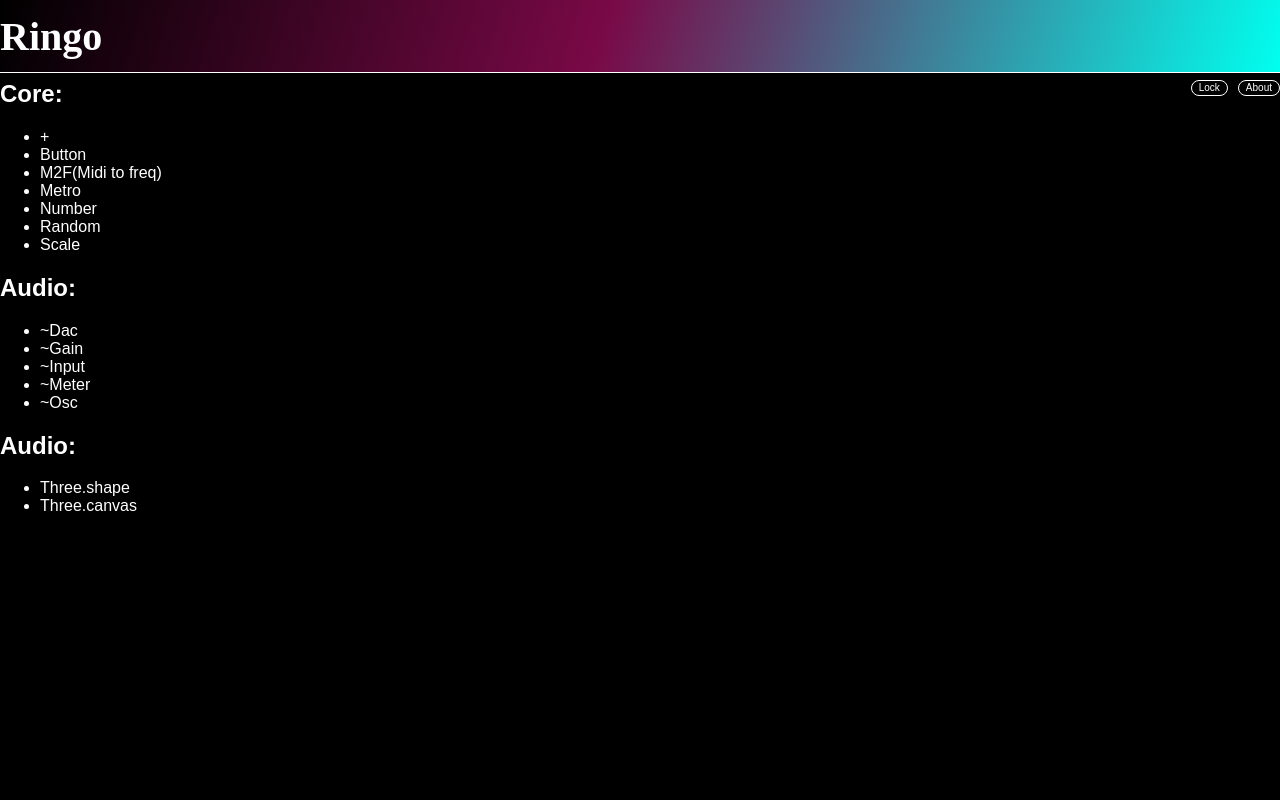
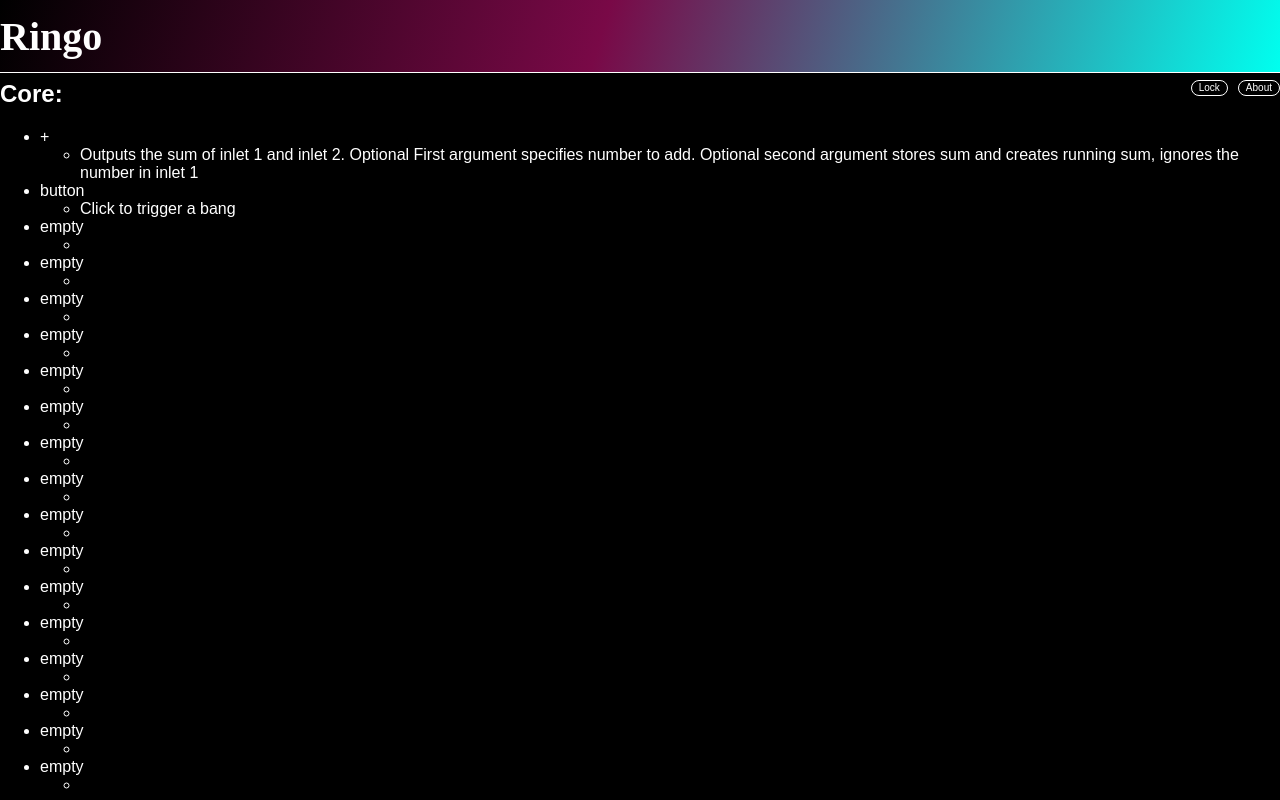
Before and after one commit to qscacheri/ringo, a React (Create React App) app in the folder frontend/: page /about in a window 1280 px wide. Shown: the top 800 px of the page. Built offline with nearby package versions, Linux system fonts and the light colour scheme; a web font is replaced by a local one.

Commit message:
set up basic auto docs

```diff
--- a/frontend/src/js/RingoObjects/base/RingoObject.js
+++ b/frontend/src/js/RingoObjects/base/RingoObject.js
@@ -1,12 +1,14 @@
 class RingoObject {
+    static objectDescription = ""
+    static type = 'EMPTY'
+
     constructor(processor, position) {
         this.processor = processor
-        this.numInlets = 1
-        this.numOutlets = 1
+        this.numInlets = 0
+        this.numOutlets = 0
         this.receivers = []
         this.attributes = {}
         this.position = { x: 0, y: 0 }
-        this.type = 'EMPTY'
         this.hasDSP = false
         this.outletDescriptions = []
         this.inletDescriptions = []
--- a/frontend/src/js/RingoObjects/core/AddObject.js
+++ b/frontend/src/js/RingoObjects/core/AddObject.js
@@ -1,6 +1,15 @@
 import RingoObject from '../base/RingoObject'
 import OBJECT_TYPES from '../../constants/object-types'
 class AddObject extends RingoObject {
+
+    static objectDescription =
+    "Outputs the sum of inlet 1 and inlet 2. \
+    Optional First argument specifies number to add. \
+    Optional second argument \ stores sum and creates running sum, ignores the number in inlet 1"
+    static type = OBJECT_TYPES.ADD
+    static inletDescriptions = ['number 1', 'number 2']
+    static outletDescriptions = ['sum of both numbers or running sum if attribute set']
+
     constructor(processor, position) {
         super(processor, position)
         this.numInlets = 2
@@ -11,9 +20,6 @@ class AddObject extends RingoObject {
             store: 0,
         }
         this.storedVal = 0
-        this.type = OBJECT_TYPES.ADD
-        this.inletDescriptions = ['number 1', 'number 2']
-        this.outletDescriptions = ['sum of both numbers or running sum if attribute set']
     }
 
     receiveData(inlet, data) {
--- a/frontend/src/js/RingoObjects/core/ButtonObject.js
+++ b/frontend/src/js/RingoObjects/core/ButtonObject.js
@@ -1,13 +1,16 @@
 import RingoObject from '../base/RingoObject'
 import OBJECT_TYPES from '../../constants/object-types'
 class ButtonObject extends RingoObject {
+
+    static type = OBJECT_TYPES.BUTTON
+    static objectDescription = "Click to trigger a bang"
+    static inletDescriptions = ['trigger button press']
+    static outletDescriptions = ['bang']
+
     constructor(processor, position) {
         super(processor, position)
         this.numInlets = 1
         this.numOutlets = 1
-        this.type = OBJECT_TYPES.BUTTON
-        this.inletDescriptions = ['trigger button press']
-        this.outletDescriptions = ['bang']
     }
 
     receiveData(inlet, data) {
--- a/frontend/src/js/components/About.jsx
+++ b/frontend/src/js/components/About.jsx
@@ -1,17 +1,37 @@
-import React from "react";
+import React, { useEffect, useState } from "react";
 import "../../css/About.css"
+import RingoObjects from '../utils/RingoObjects'
+import ObjectDescription from './ObjectDescription'
 function About() {
 
+    const [objects, setObjects] = useState([])
     const coreObjects = ['+', 'Button', 'M2F(Midi to freq)', 'Metro', 'Number', 'Random', 'Scale']
     const audioObjects = ['~Dac', '~Gain', '~Input', '~Meter', '~Osc'];
     const threeObjects = ['Three.shape', 'Three.canvas']
 
+    useEffect(() => {
+        const sortedObjects = []
+        for (let i in RingoObjects) {
+            sortedObjects.push(RingoObjects[i])
+        }
+
+        sortedObjects.sort((a, b) => (a.type > b.type) ? 1 : -1)
+        console.log(sortedObjects);
+
+        setObjects(sortedObjects)
+    }, [])
+
     const getCoreObjects = () => {
-        const objects = [];
-        for (let i = 0; i < coreObjects.length; i++) {
-            objects.push(<li key={i}>{ coreObjects[i] }</li>)
-        }
-        return objects;
+        const renderObjects = [];
+        // for (let i = 0; i < coreObjects.length; i++) {
+        //     objects.push(<li key={i}>{ coreObjects[i] }</li>)
+        // }
+        objects.map((object, i) => {
+            renderObjects.push(<ObjectDescription key={i} name={object.type} description={ object.objectDescription} />)
+        })
+
+
+        return renderObjects;
     }
 
     const getAudioObjects = () => {
--- /dev/null
+++ b/frontend/src/js/components/ObjectDescription.jsx
@@ -0,0 +1,12 @@
+import React from "react";
+
+function ObjectDescription({name, description}) {
+    return (
+    <li>{name.toLowerCase()}
+        <ul>
+        <li>{description}</li>
+        </ul>
+    </li>)
+}
+
+export default ObjectDescription
--- /dev/null
+++ b/frontend/src/js/utils/RingoObjects.js
@@ -0,0 +1,42 @@
+import OBJECT_TYPES from '../constants/object-types'
+import RingoObject from '../RingoObjects/base/RingoObject';
+import RandomObject from '../RingoObjects/core/RandomObject'
+import PrintObject from '../RingoObjects/core/PrintObject';
+import GainObject from '../RingoObjects/audio/GainObject'
+import OscillatorObject from '../RingoObjects/audio/OscillatorObject'
+import DacObject from '../RingoObjects/audio/DacObject'
+import MeterObject from '../RingoObjects/audio/MeterObject';
+import ButtonObject from '../RingoObjects/core/ButtonObject';
+import NumberObject from '../RingoObjects/core/NumberObject';
+import MetroObject from '../RingoObjects/core/MetroObject';
+import MessageObject from '../RingoObjects/core/MessageObject'
+import M2FObject from '../RingoObjects/core/M2FObject'
+import InputObject from '../RingoObjects/audio/InputObject'
+import ScaleObject from '../RingoObjects/core/ScaleObject'
+import AddObject from '../RingoObjects/core/AddObject'
+import SliderObject from '../RingoObjects/core/SliderObject'
+import ThreeCanvasObject from '../RingoObjects/three/ThreeCanvasObject'
+import ThreeShapeObject from '../RingoObjects/three/ThreeShapeObject'
+
+const RingoObjects = {
+    RingoObject,
+    RandomObject,
+    PrintObject,
+    GainObject,
+    OscillatorObject,
+    DacObject,
+    MeterObject,
+    ButtonObject,
+    NumberObject,
+    MetroObject,
+    MessageObject,
+    M2FObject,
+    InputObject,
+    ScaleObject,
+    AddObject,
+    SliderObject,
+    ThreeCanvasObject,
+    ThreeShapeObject
+}
+
+export default RingoObjects
```
